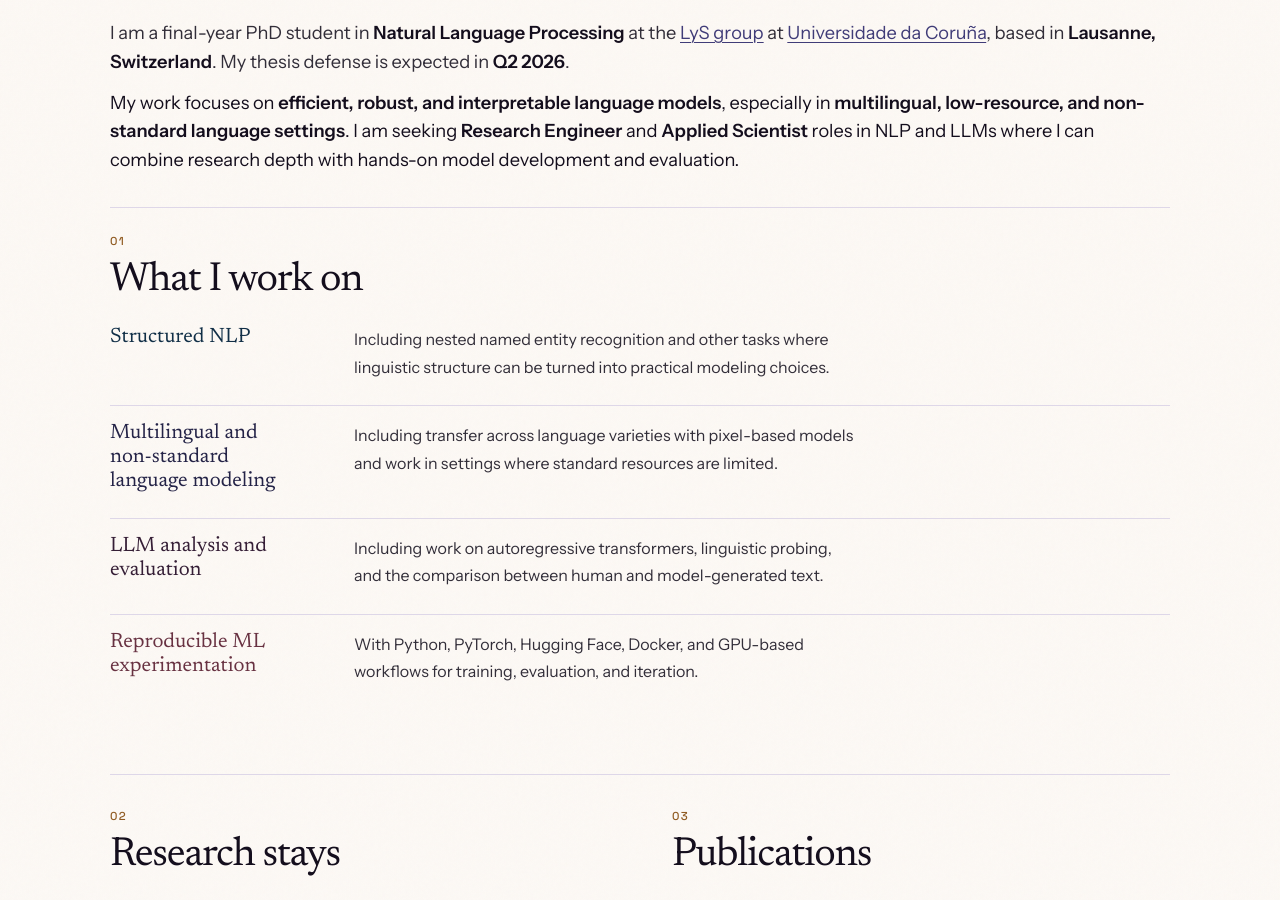
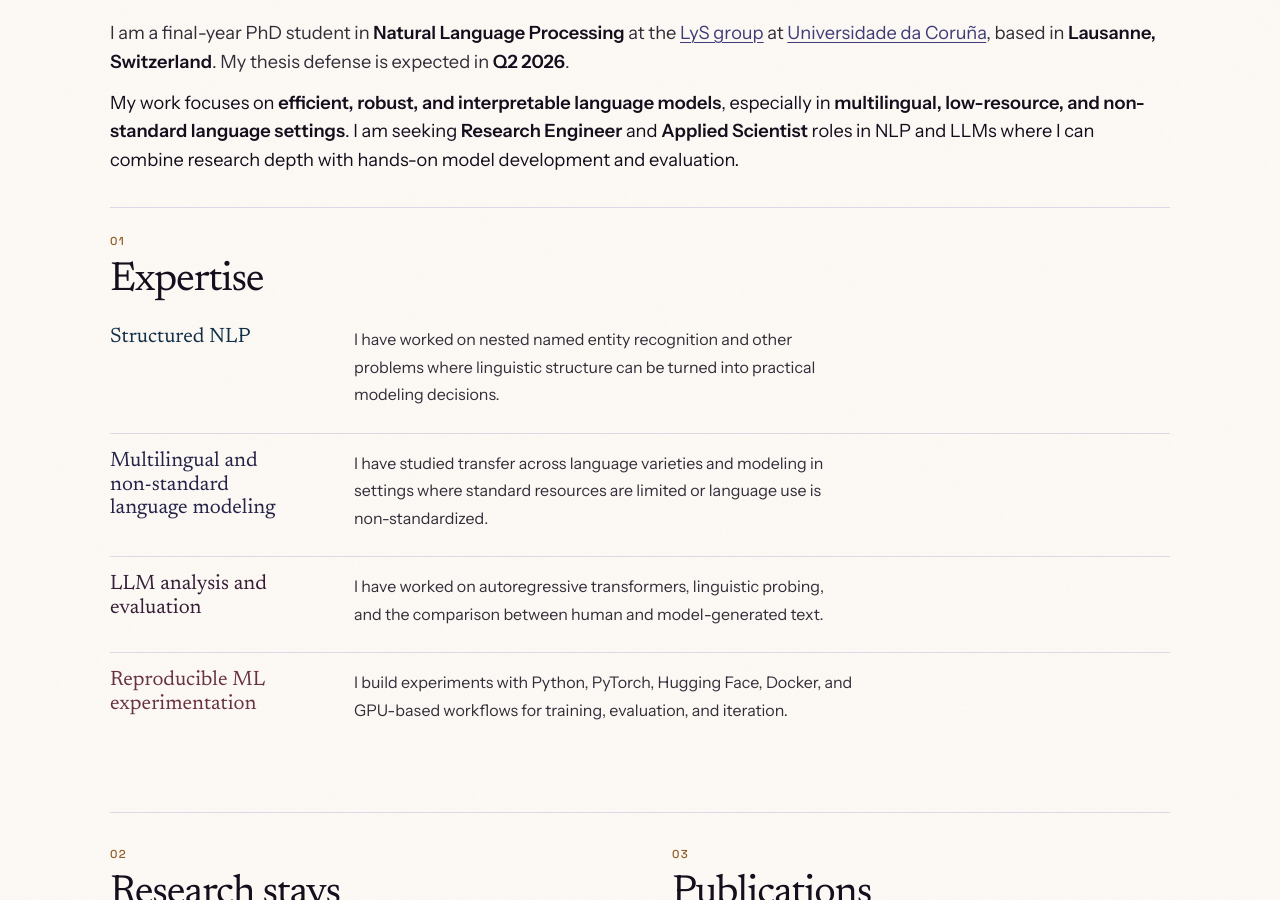
Before and after one commit to amunozo/amunozo.github.io, a Jekyll site: the page built from index.md, in a window 1280 px wide and 900 px high, scrolled down 257 px. Built offline with Jekyll 4.4.1, drawn with Linux system fonts in a browser that asks for light colours.

Commit message:
Refine expertise section copy

```diff
--- a/index.md
+++ b/index.md
@@ -19,28 +19,28 @@ permalink: /
 <section class="home-section">
   <div class="section-heading">
     <span class="section-number">01</span>
-    <h2>What I work on</h2>
+    <h2>Expertise</h2>
   </div>
 
   <div class="capability-list">
     <article class="capability-item">
       <p class="capability-label">Structured NLP</p>
-      <p>Including nested named entity recognition and other tasks where linguistic structure can be turned into practical modeling choices.</p>
+      <p>I have worked on nested named entity recognition and other problems where linguistic structure can be turned into practical modeling decisions.</p>
     </article>
 
     <article class="capability-item">
       <p class="capability-label">Multilingual and non-standard language modeling</p>
-      <p>Including transfer across language varieties with pixel-based models and work in settings where standard resources are limited.</p>
+      <p>I have studied transfer across language varieties and modeling in settings where standard resources are limited or language use is non-standardized.</p>
     </article>
 
     <article class="capability-item">
       <p class="capability-label">LLM analysis and evaluation</p>
-      <p>Including work on autoregressive transformers, linguistic probing, and the comparison between human and model-generated text.</p>
+      <p>I have worked on autoregressive transformers, linguistic probing, and the comparison between human and model-generated text.</p>
     </article>
 
     <article class="capability-item">
       <p class="capability-label">Reproducible ML experimentation</p>
-      <p>With Python, PyTorch, Hugging Face, Docker, and GPU-based workflows for training, evaluation, and iteration.</p>
+      <p>I build experiments with Python, PyTorch, Hugging Face, Docker, and GPU-based workflows for training, evaluation, and iteration.</p>
     </article>
   </div>
 </section>
```
